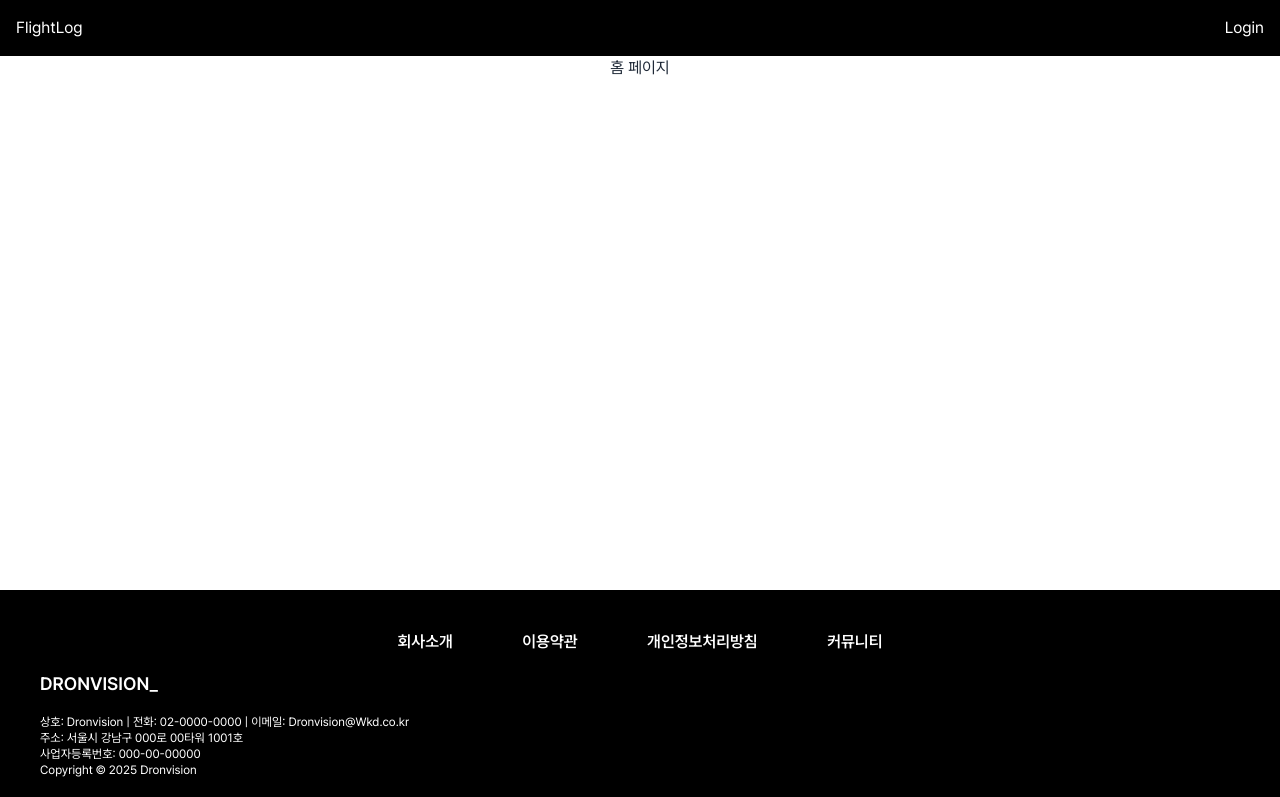
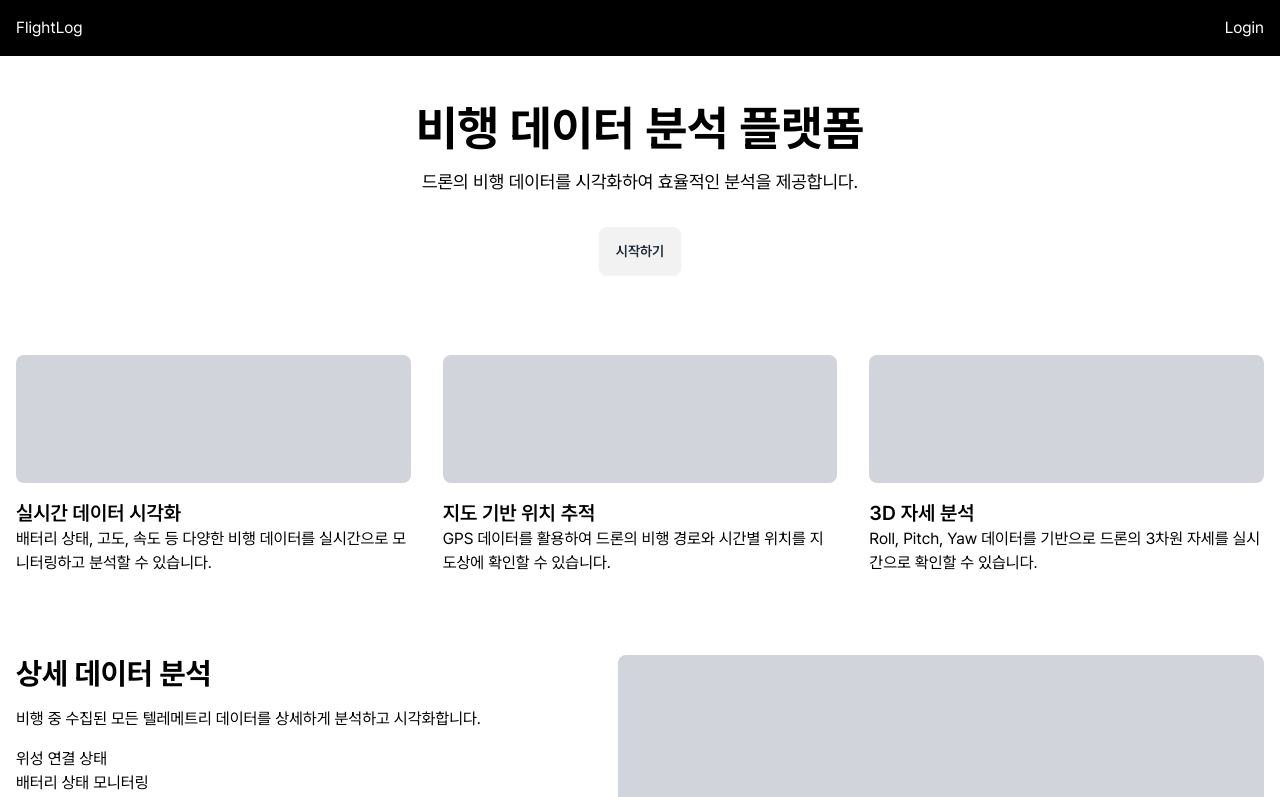
Before and after one commit to ormcamp-fe-3rd/FlightLog, a Next.js app: page / in a window 1280 px wide. Shown: the top 797 px of the page. Built offline with nearby package versions, Linux system fonts and the light colour scheme.

Commit message:
[design] home 화면 기본 레이아웃 세팅

```diff
--- a/src/app/page.tsx
+++ b/src/app/page.tsx
@@ -1,7 +1,83 @@
+import Link from "next/link";
+
 export default function Home() {
   return (
-    <div className="flex items-center justify-center">
-      <h1>홈 페이지</h1>
+    <div className="mx-auto max-w-7xl px-4 py-12">
+      <section className="mb-20 text-center">
+        <h1 className="mb-4 text-5xl font-bold">비행 데이터 분석 플랫폼</h1>
+        <p className="mb-8 text-xl">
+          드론의 비행 데이터를 시각화하여 효율적인 분석을 제공합니다.
+        </p>
+        <div className="flex justify-center">
+          <Link href="/map" className="btn">
+            시작하기
+          </Link>
+        </div>
+      </section>
+
+      <section className="mb-20">
+        <div className="flex gap-8">
+          <div className="card flex-1">
+            <Link href="/log">
+              <div className="mb-4 flex h-32 cursor-pointer rounded-lg bg-gray-300"></div>
+            </Link>
+            <div>
+              <h3 className="card-title">실시간 데이터 시각화</h3>
+              <p>
+                배터리 상태, 고도, 속도 등 다양한 비행 데이터를 실시간으로
+                모니터링하고 분석할 수 있습니다.
+              </p>
+            </div>
+          </div>
+
+          <div className="card flex-1">
+            <Link href="/map">
+              <div className="mb-4 flex h-32 cursor-pointer rounded-lg bg-gray-300"></div>
+            </Link>
+            <div>
+              <h3 className="card-title">지도 기반 위치 추적</h3>
+              <p>
+                GPS 데이터를 활용하여 드론의 비행 경로와 시간별 위치를 지도상에
+                확인할 수 있습니다.
+              </p>
+            </div>
+          </div>
+
+          <div className="card flex-1">
+            <Link href="/map">
+              <div className="mb-4 flex h-32 cursor-pointer rounded-lg bg-gray-300"></div>
+            </Link>
+            <div>
+              <h3 className="card-title">3D 자세 분석</h3>
+              <p>
+                Roll, Pitch, Yaw 데이터를 기반으로 드론의 3차원 자세를
+                실시간으로 확인할 수 있습니다.
+              </p>
+            </div>
+          </div>
+        </div>
+      </section>
+
+      <section className="mb-20">
+        <div className="flex gap-1">
+          <div className="flex-1">
+            <h2 className="mb-4 text-3xl font-bold">상세 데이터 분석</h2>
+            <p className="mb-4">
+              비행 중 수집된 모든 텔레메트리 데이터를 상세하게 분석하고
+              시각화합니다.
+            </p>
+            <ul>
+              <li>위성 연결 상태</li>
+              <li>배터리 상태 모니터링</li>
+              <li>비행 고도 및 속도</li>
+              <li>실시간 위치 정보</li>
+            </ul>
+          </div>
+          {/* <Link href="log"> */}
+          <div className="h-auto w-full flex-1 rounded-lg bg-gray-300 p-6"></div>
+          {/* </Link> */}
+        </div>
+      </section>
     </div>
   );
 }
--- a/tailwind.config.ts
+++ b/tailwind.config.ts
@@ -12,15 +12,19 @@ export default {
         sans: ["var(--font-pretendard)"],
       },
       fontSize: {
-        'xl'  : '1.125rem', // 18px
-        '2xl' : '1.875rem', // 30px
+        xl: "1.125rem", // 18px
+        "2xl": "1.875rem", // 30px
       },
       screens: {
-        lg: { max: '1024px'},
-        md: { max: '744px'},
-        sm: { max: '375px'}
-      }
+        lg: { max: "1024px" },
+        md: { max: "744px" },
+        sm: { max: "375px" },
+      },
     },
   },
   plugins: [require("daisyui")],
+  daisyui: {
+    themes: ["light"],
+    base: false,
+  },
 } satisfies Config;
```
